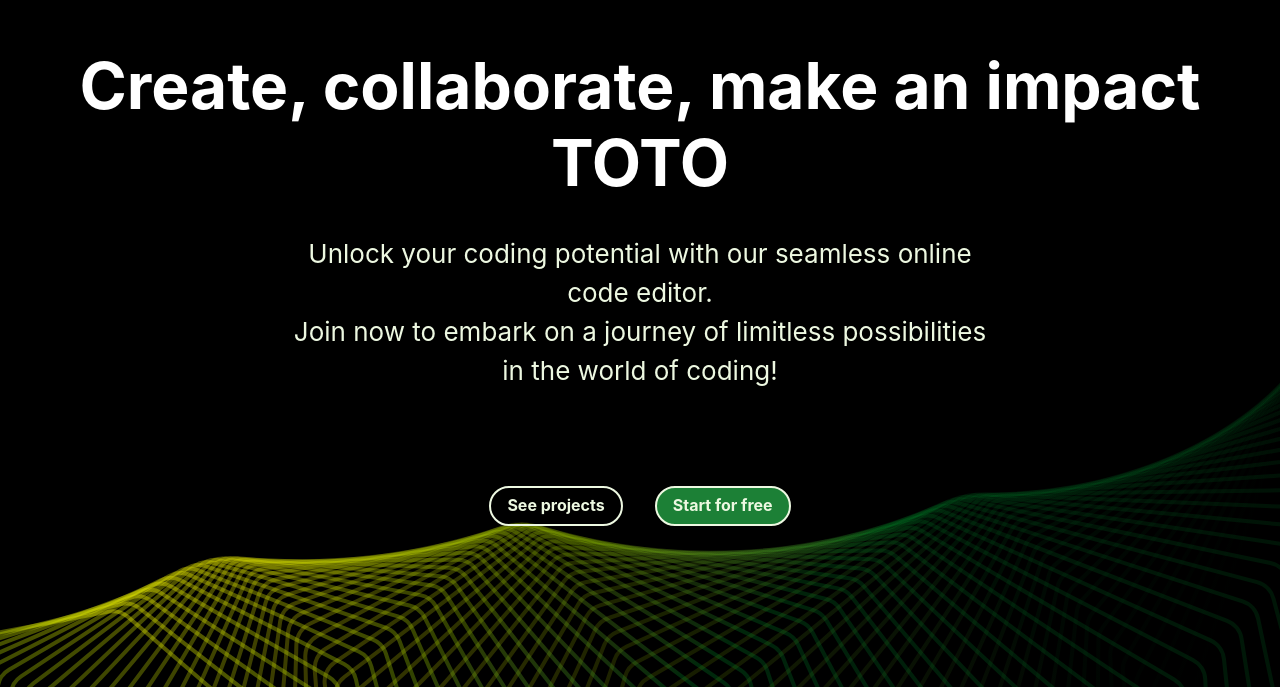
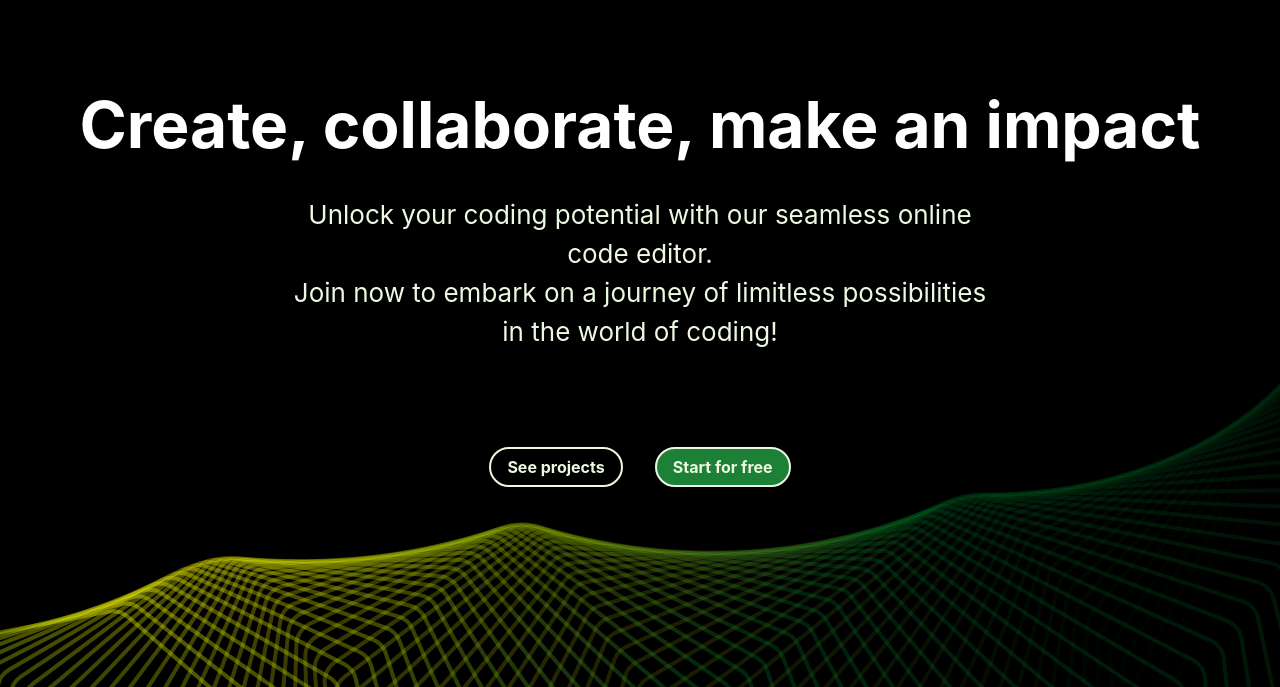
Before and after one commit to WildCodeSchool/2309-wns-jaune-wild-code-hub, a Next.js app in the folder frontend/: page / in a window 1280 px wide. Shown: the part 113-800 px from the top of the page. Built offline with nearby package versions, Linux system fonts and the light colour scheme.

Commit message:
test delete toto

```diff
--- a/frontend/src/pages/index.tsx
+++ b/frontend/src/pages/index.tsx
@@ -40,7 +40,7 @@ export default function Home() {
         gap={"2rem"}
       >
         <Heading variant="homepage" textAlign="center">
-          Create, collaborate, make an impact TOTO
+          Create, collaborate, make an impact
         </Heading>
         <Text
           color={"text"}
```
Also changed, not shown: 1 other file (tests, documents, lock files or other folders).
